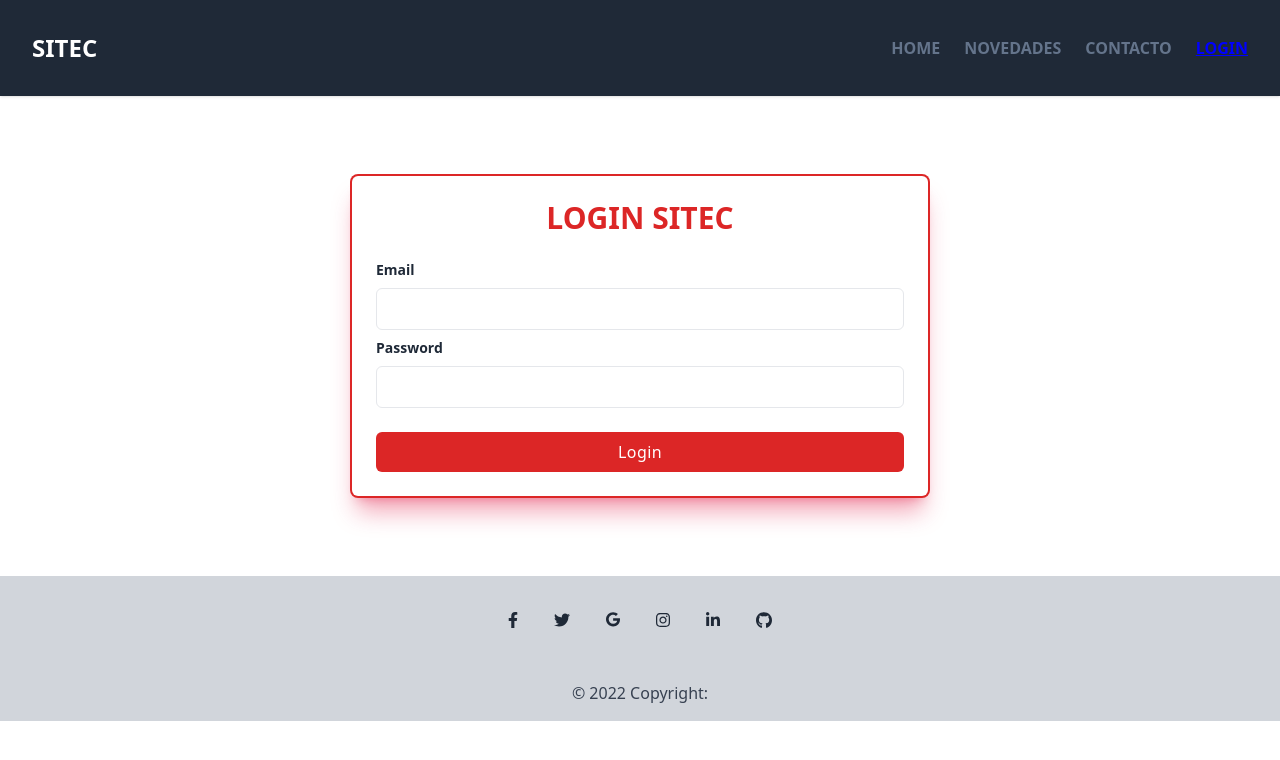
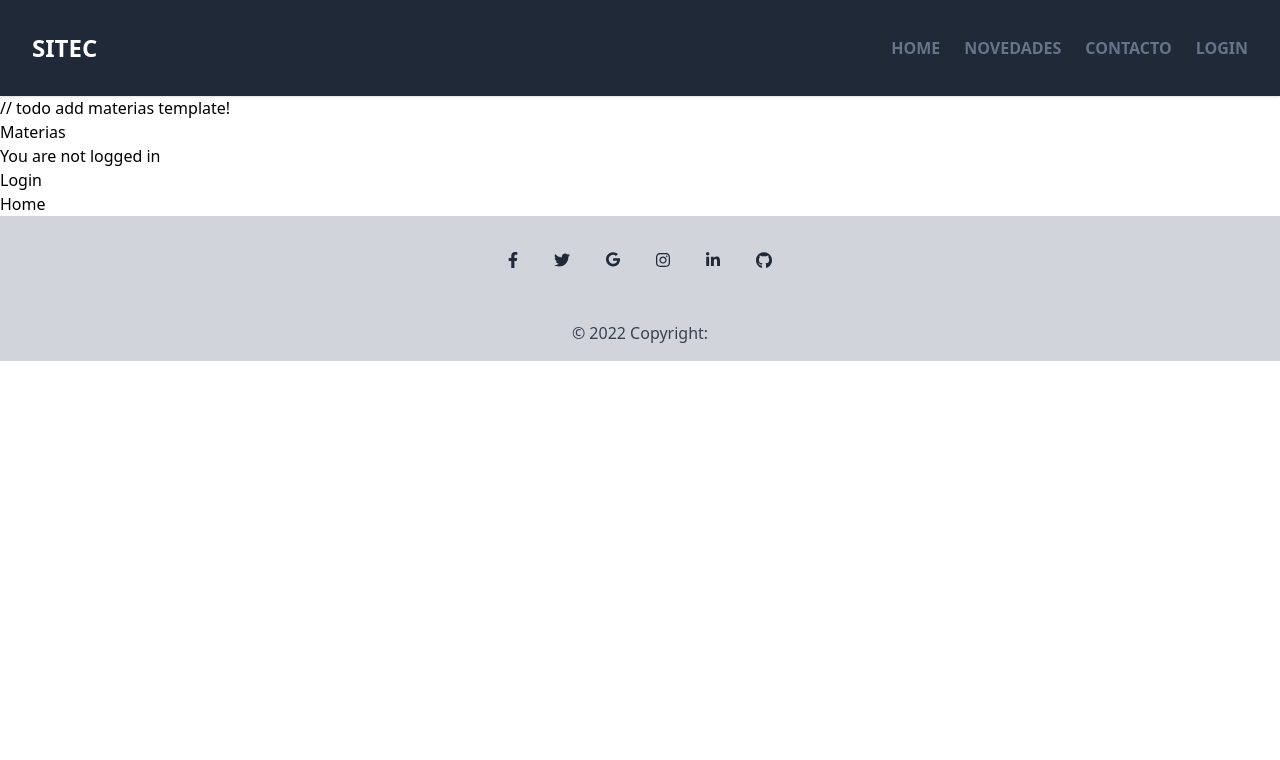
Before and after one commit to Agustindardanelli-stack/EFI-programacion, a React (Create React App) app: page /materias in a window 1280 px wide. Before the commit this address led to /login. Shown: the top 760 px of the page. Built offline with nearby package versions, Linux system fonts and the light colour scheme; no server answers.

Commit message:
se intento

```diff
--- a/src/App.js
+++ b/src/App.js
@@ -1,92 +1,35 @@
-import React, { useContext } from 'react'
+import React from 'react'
 import { Routes, Route } from 'react-router-dom'
 import Materias from './components/Materias'
+import { AuthContext } from './context/AuthContext';
 import ContactForm from './components/Contact'
 import Home from './components/Home'
 import Login from './components/Login'
 import NotFound from './shared/NotFound'
-import RequireAuth from './shared/RequireAuth'
+// import RequireAuth from './shared/RequireAuth'
 import Footer from './components/Footer'
 import Novedades from './components/Novedades'
-import { AuthContext } from './context/AuthContext'
 import Layout from './components/Layout'
 // import PrivateRoute from './Routes/PrivateRoute'
 // import PublicRoute from './Routes/PublicRoute'
 
 function App() {
-  const [state, setState] = useContext(AuthContext)
-  // const url = 'https://636b0006b10125b78fe91ab7.mockapi.io/apiusers/users'
-
-  const onSubmitLogin = async ({ email, password }) => {
-    const params = {
-      email: 'example@example.com',
-      password: 'example@example.com',
-    }
-    // const response = await fetch(url, {
-    //   method: 'GET',
-    //   body: { email, password },
-    //   headers: {
-    //     'Content-Type': 'application/json',
-    //   },
-    // })
-    //   .then((response) =>
-    //     response.json(
-    //       setState({
-    //         ...state,
-    //         auth: true,
-    //         id: '',
-    //         firstName: '',
-    //         lastName: '',
-    //         email: '',
-    //         profile: {},
-    //       }),
-    //       console.log(response),
-    //     ),
-    //   )
-    //   .catch((err) => console.log(err))
-    // return response
-    if (params.email === email && params.password === password) {
-      setState({
-        auth: true,
-        id: '',
-        firstName: 'Aaron',
-        lastName: 'Piniero',
-        email: email,
-        profile: {},
-      })
-      window.localStorage.setItem('email', email)
-      window.location.href = '/home'
-    }
-  }
-  // useEffect(() => {
-  //   const usuario = JSON.parse(localStorage.getItem('email'))
-  //   if (usuario && state.auth) {
-  //     setState({ ...state, email: usuario })
-  //   }
-  // }, [state.auth])
 
   return (
     <>
-      <Layout state={state}>
-        <Routes>
-          <Route path='/' element={<Home />} />
-          <Route path='/home' element={<Home />} />
-          <Route path='/login' element={<Login onSubmit={onSubmitLogin} />} />
-          <Route path='/Novedades' element={<Novedades />} />
-
-          <Route
-            path='/Materias'
-            element={
-              <RequireAuth>
-                <Materias />
-              </RequireAuth>
-            }
-          />
-          <Route path='/Contacto' element={<ContactForm />} />
-          <Route path='*' element={<NotFound />} />
-        </Routes>
-        <Footer />
-      </Layout>
+      <AuthContext.Provider value={{}}>
+        <Layout>
+          <Routes>
+            <Route path="/" element={<Home />} />
+            <Route path="/materias" element={<Materias />} />
+            <Route path="/novedades" element={<Novedades />} />
+            <Route path="/contact" element={<ContactForm />} />
+            <Route path="/login" element={<Login />} />
+            <Route path="*" element={<NotFound />} />
+          </Routes>
+        </Layout>
+      </AuthContext.Provider>
+      <Footer />
     </>
   )
 }
--- a/src/components/Home.js
+++ b/src/components/Home.js
@@ -1,6 +1,4 @@
 import { React} from 'react'
-
-
 
 const Home = () => {
     return (
--- a/src/components/Login.js
+++ b/src/components/Login.js
@@ -1,40 +1,45 @@
-import React, { useState } from 'react'
+import React, { useState, useContext } from 'react';
+import { AuthContext } from '../context/AuthContext';
+import { serviceMock } from '../services/service_mock';
+import { Navigate } from 'react-router-dom';
 
-export default function Login({ onSubmit }) {
-  const [change, setChange] = useState({
-    email: '',
-    password: '',
-  })
+const Login = () => {
+  const [email, setEmail] = useState('');
+  const [password, setPassword] = useState('');
+  const { currentUser } = useContext(AuthContext);
 
-  const handleChange = (e) => {
-    setChange({ ...change, [e.target.name]: e.target.value })
-  }
-  const handleSubmit = (event) => {
-    event.preventDefault()
-    onSubmit(change)
-    // setSubmitting(true)
+  const handleLogin = () => {
+    // let history = Navigate();
 
-    setTimeout(() => {
-      // setSubmitting(false)
-    }, 3000)
-  }
+    if (serviceMock.login(email, password)) {
+      console.log('login successful');
+      currentUser = { name: email, password: password };
+
+      // redirec to materias page after login
+
+      // history.push('/materias');
+
+    } else {
+      console.log('login failed');
+    }
+  };
 
   return (
-    <div className='relative flex flex-col -mt-40 -mb-40 min-h-screen overflow-hidden'>
+      <div className='relative flex flex-col -mt-40 -mb-40 min-h-screen overflow-hidden'>
       <div className='w-full p-6 m-auto bg-white rounded-md shadow-xl shadow-rose-600/40 ring ring-2 ring-red-600 lg:max-w-xl'>
         <h1 className='text-3xl font-semibold text-center text-red-600  uppercase decoration-wavy'>
           Login SITEC
         </h1>
-        <form className='mt-6' onSubmit={handleSubmit}>
+        <form className='mt-6'>
           <div className='mb-2'>
             <label for='email' className='block text-sm font-semibold text-gray-800'>
               Email
             </label>
             <input
-              onChange={handleChange}
-              name='email'
-              type='email'
-              value={change.email}
+              type="email"
+        placeholder="Email"
+        value={email}
+        onChange={(e) => setEmail(e.target.value)}
               className='block w-full px-4 py-2 mt-2 text-purple-700 bg-white border rounded-md focus:border-purple-400 focus:ring-purple-300 focus:outline-none focus:ring focus:ring-opacity-40'
             />
           </div>
@@ -43,10 +48,10 @@ export default function Login({ onSubmit }) {
               Password
             </label>
             <input
-              name='password'
-              onChange={handleChange}
-              value={change.password}
-              type='password'
+              type="password"
+        placeholder="Password"
+        value={password}
+        onChange={(e) => setPassword(e.target.value)}
               className='block w-full px-4 py-2 mt-2 text-purple-700 bg-white border rounded-md focus:border-purple-400 focus:ring-purple-300 focus:outline-none focus:ring focus:ring-opacity-40'
             />
           </div>
@@ -54,6 +59,7 @@ export default function Login({ onSubmit }) {
             <button
               type='submit'
               value='submit'
+                 onClick={handleLogin}
               className=' w-full px-4 py-2 tracking-wide text-white transition-colors duration-200 transform bg-purple-700 rounded-md hover:bg-red-600 focus:outline-none bg-red-600 focus:bg-red-600'
             >
               Login
@@ -62,5 +68,7 @@ export default function Login({ onSubmit }) {
         </form>
       </div>
     </div>
-  )
-}
+  );
+};
+
+export default Login;
--- a/src/components/Materias.js
+++ b/src/components/Materias.js
@@ -1,11 +1,24 @@
-import React from 'react'
+import React, { useContext } from 'react';
+import { AuthContext } from '../context/AuthContext';
+import { Link } from 'react-router-dom';
 
 const Materias = () => {
+  const { currentUser } = useContext(AuthContext);
+
   return (
-    <section>
-        <h1 className='text-center text-4xl font-bold text-purple-400 py-6'>This is Materias page</h1>
-    </section>
-  )
-}
+    <div>
+      // todo add materias template!
+      <h1>Materias</h1>
+      {currentUser ? (
+        <p>You are logged in</p>
+      ) : (
+        <p>You are not logged in</p>
+      )}
+      <Link to="/login">Login</Link>
+      <br />
+      <Link to="/home">Home</Link>
+    </div>
+  );
+};
 
-export default Materias
+export default Materias;
--- a/src/context/AuthContext.js
+++ b/src/context/AuthContext.js
@@ -1,22 +1,18 @@
-import { createContext, useState, useEffect } from 'react'
+// create a context that will be used to store the user data
+//
+// Path: src/context/AuthContext.js
+import React, { useState } from 'react';
 
-// eslint-disable-next-line
-export default ({ children }) => {
-  const [state, setState] = useState({
-    auth: false,
-    id: '',
-    firstName: '',
-    lastName: '',
-    email: '',
-    profile: {},
-  })
-  useEffect(() => {
-    const usuario = JSON.parse(localStorage.getItem('usuario'))
-    if (usuario && !state.email) {
-      // Logee a su usuario aquí.
-    }
-  }, [state])
+const AuthContext = React.createContext();
 
-  return <AuthContext.Provider value={[state, setState]}>{children}</AuthContext.Provider>
-}
-export const AuthContext = createContext()
+const AuthProvider = ({ children }) => {
+  const [currentUser, setCurrentUser] = useState(null);
+
+  return (
+    <AuthContext.Provider value={{ currentUser, setCurrentUser }}>
+      {children}
+    </AuthContext.Provider>
+  );
+};
+
+export { AuthContext, AuthProvider };
--- a/src/index.js
+++ b/src/index.js
@@ -2,16 +2,16 @@ import React from 'react'
 import ReactDOM from 'react-dom/client'
 import './index.css'
 import App from './App'
-import AuthContextProvider from './context/AuthContext'
+import {AuthContext, AuthProvider} from './context/AuthContext'
 import { BrowserRouter } from 'react-router-dom'
 
 const root = ReactDOM.createRoot(document.getElementById('root'))
 root.render(
   <>
-    <AuthContextProvider>
+    <AuthContext.Provider value={{}}>
       <BrowserRouter>
         <App />
       </BrowserRouter>
-    </AuthContextProvider>
+    </AuthContext.Provider>
   </>,
 )
--- a/src/services/service_mock.js
+++ b/src/services/service_mock.js
@@ -7,8 +7,8 @@ import validMateriasMock from '../mocks/mock_materias';
 
 async function login(email, password) {
     try {
-        if (validUsersMock.find(user => user.email === email && user.password === password)) {
-            return true;
+        if (validUsersMock().find(user => user.email === email && user.password === password)) {
+        return true;
         } else {
             return false
         }
```
